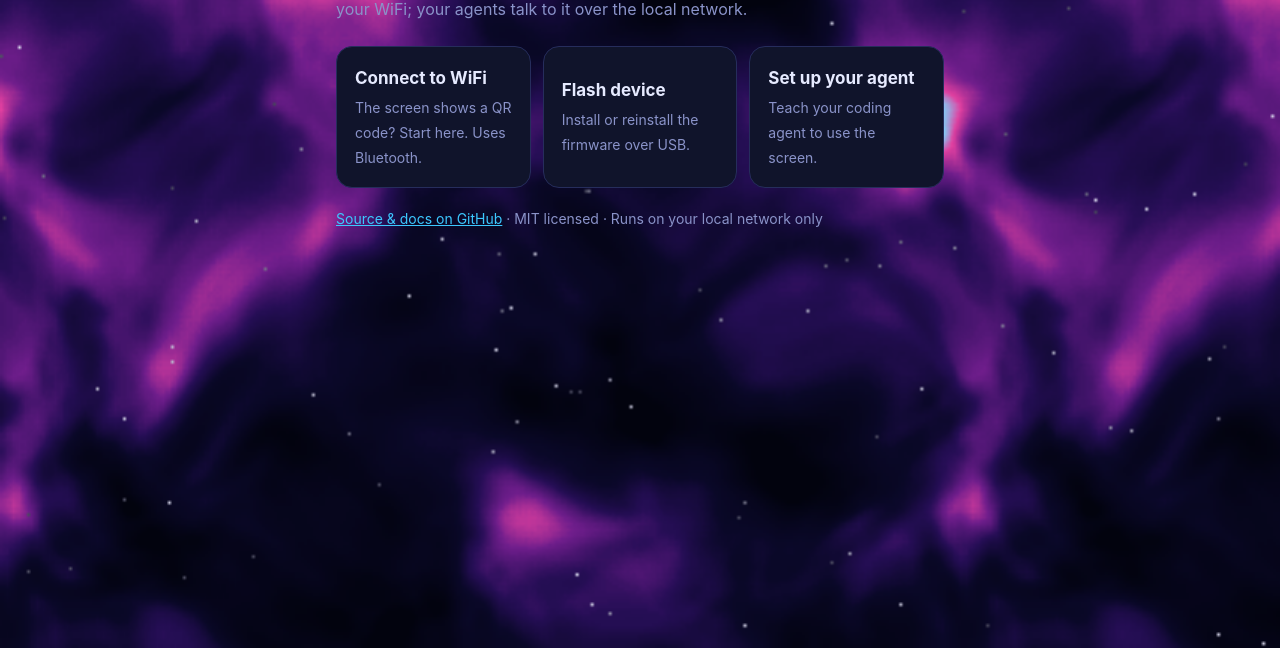
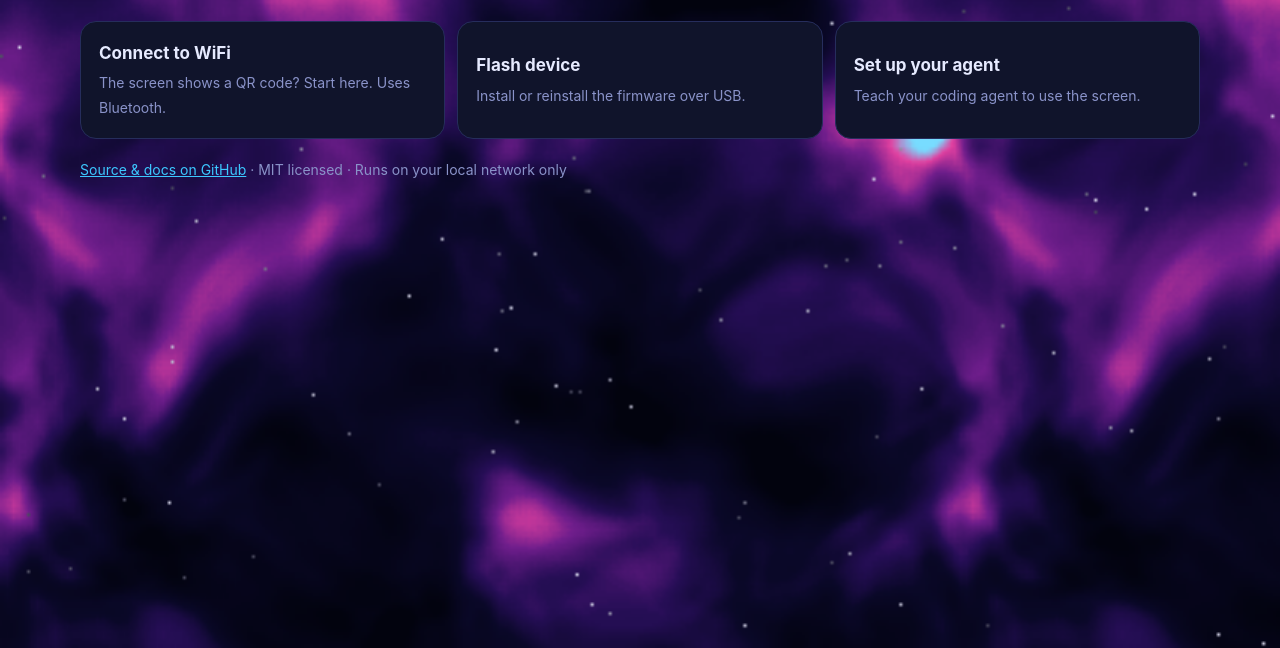
Before and after one commit to jor3l/nebuladeck, a plain HTML site: page site/index.html in a window 1280 px wide. Shown: the part 152-800 px from the top of the page. Drawn offline with Linux system fonts and the light colour scheme.

Commit message:
Update page width

```diff
--- a/site/index.html
+++ b/site/index.html
@@ -19,7 +19,7 @@
   /* The device's nebula, rendered behind the page (see nebula script below). */
   #nebula { position: fixed; inset: 0; width: 100%; height: 100%; z-index: -1; display: block; }
   main { position: relative; }
-  main { max-width: 640px; margin: 0 auto; padding: 48px 16px 64px; }
+  main { max-width: 90%; margin: 0 auto; padding: 48px 16px 64px; }
   .eyebrow { letter-spacing: .3em; font-size: 12px; font-weight: 700; color: var(--dim); }
   h1 { font-size: 34px; line-height: 1.1; margin: 8px 0 12px; }
   .lead { color: var(--dim); margin: 0 0 24px; }
```
